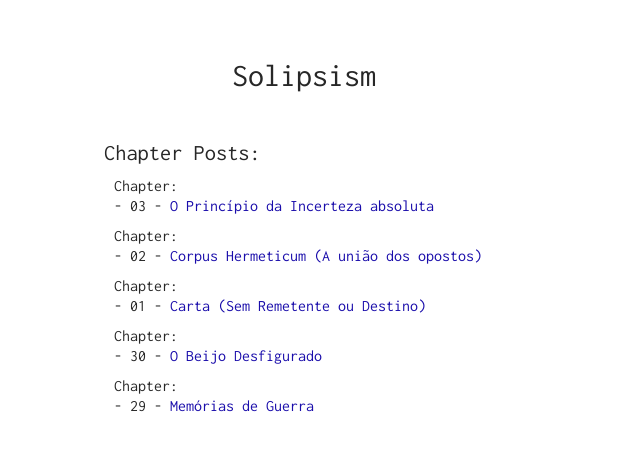
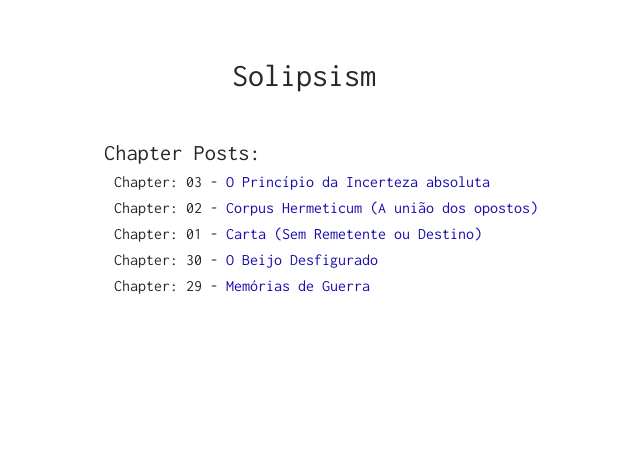
Before and after one commit to sorathpanzer/sorathpanzer.github.io, a Jekyll site: the page built from index.html, in a window 1280 px wide. Shown: the top 451 px of the page, without its empty margins (236-876 px from the left). Built offline with Jekyll 4.4.1, drawn with Linux system fonts in a browser that asks for light colours.

Commit message:
Update index.html

```diff
--- a/index.html
+++ b/index.html
@@ -10,7 +10,7 @@
     <ul>
         {% for post in site.posts %}
         <li>
-            <p>Chapter:</p> - <span class="date">{{ post.date | date: '%d' }}</span> - <a href="{{ post.url }}">{{ post.title }}</a>
+            Chapter: <span class="date">{{ post.date | date: '%d' }}</span> - <a href="{{ post.url }}">{{ post.title }}</a>
         </li>
         {% endfor %}
     </ul>
```
